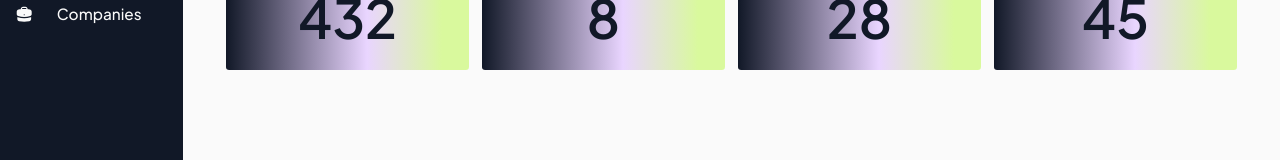
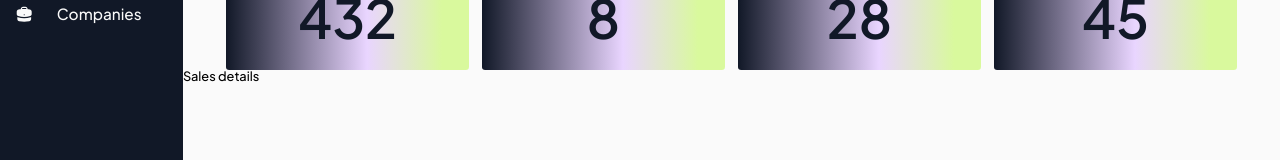
Before and after one commit to AslanovRustam/crm_dashboard, a Next.js app: page /dashboard in a window 1280 px wide. Shown: the part 157-317 px from the top of the page. Built offline with nearby package versions, Linux system fonts and the light colour scheme.

Commit message:
start sales comp

```diff
--- a/src/app/(admin)/dashboard/page.tsx
+++ b/src/app/(admin)/dashboard/page.tsx
@@ -1,3 +1,4 @@
+import SalesComponent from "@/components/Sales/SalesComponent";
 import StatsList from "@/components/Stats/StatsList";
 import Title from "@/components/Title/Title";
 import React from "react";
@@ -9,6 +10,9 @@ const Dashboards = ({}: IDashboardsProps) => {
     <div>
       <Title text="Dashboards" />
       <StatsList />
+      <div>
+        <SalesComponent/>
+      </div>
     </div>
   );
 };
--- /dev/null
+++ b/src/components/Sales/SalesComponent.tsx
@@ -0,0 +1,16 @@
+import type { FC } from "react";
+import s from "./sales.module.css";
+import Logo from "../../../public/logo.svg";
+import TextTitle from "../TextTitle/TextTitle";
+
+interface SalesComponentProps {}
+
+const SalesComponent: FC<SalesComponentProps> = () => {
+  return (
+    <div>
+      <TextTitle text='Sales details'/>
+    </div>
+  );
+};
+
+export default SalesComponent;
--- /dev/null
+++ b/src/components/TextTitle/TextTitle.tsx
@@ -0,0 +1,9 @@
+import type { FC } from 'react';
+
+interface TextTitleProps {text:string}
+
+const TextTitle: FC<TextTitleProps> = ({text}) => {
+    return (<p>{text}</p>);
+}
+
+export default TextTitle;
```
Also changed, not shown: src/components/Sales/sales.module.css (added), src/components/TextTitle/texttitle.module.css (added), 1 other file (tests, documents, lock files or other folders).
